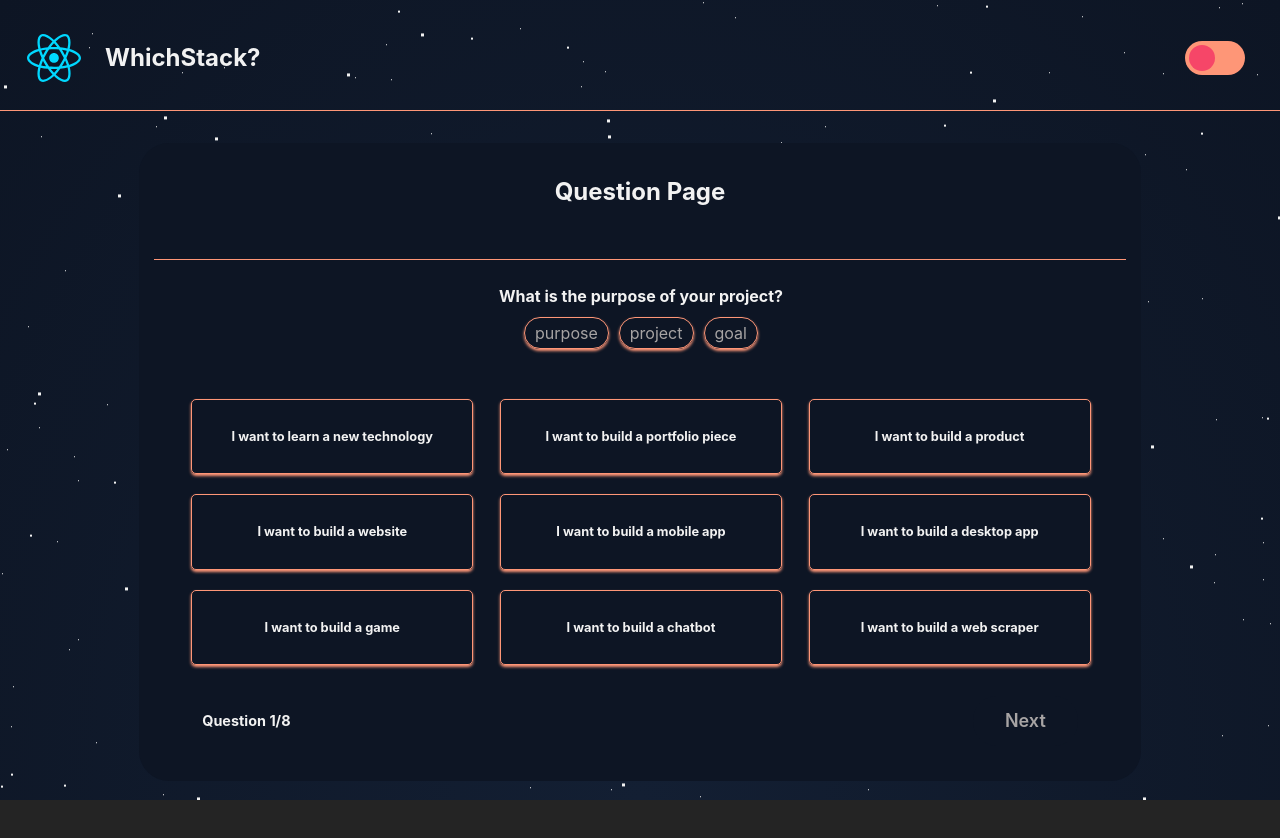
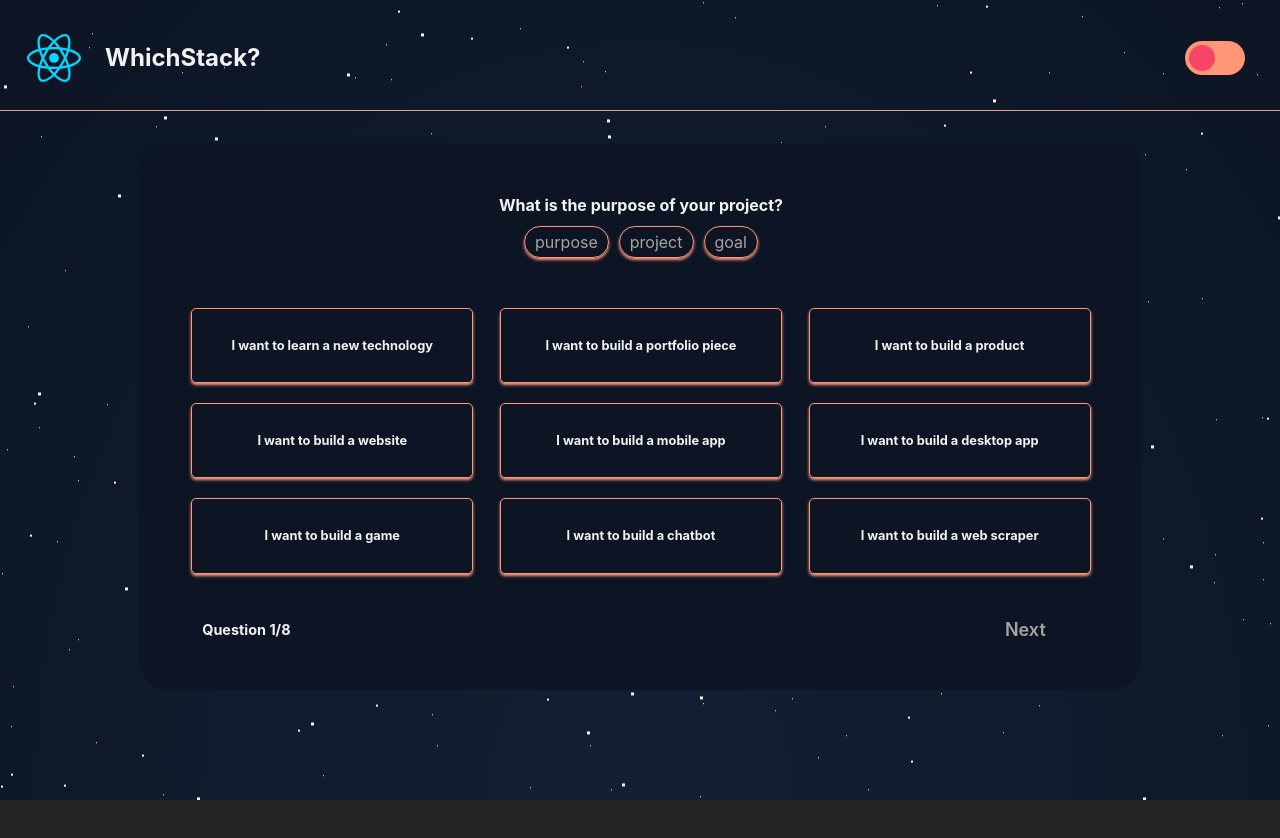
Before and after one commit to David06A/WhichStack, a React (Vite) app in the folder Front-End/: page / in a window 1280 px wide. Both pictures are taken after a click on the button "Get Started". Shown: the top 838 px of the page. Built offline with nearby package versions, Linux system fonts and the light colour scheme.

Commit message:
Fix: Question page height

```diff
--- a/Front-End/src/pages/home-page/HomePage.tsx
+++ b/Front-End/src/pages/home-page/HomePage.tsx
@@ -8,16 +8,9 @@ type HomePageProps = {
 
 export const HomePage = ({ nextPage }: HomePageProps) => {
     const [stacks, setStacks] = useState<Stack[]>(PopularStacks);
-    const [screenWidth, setScreenWidth] = useState<number>(window.innerWidth);
     const [screenHeight, setScreenHeight] = useState<number>(
         window.innerHeight
     );
-    useEffect(() => {
-        const handleResize = () => setScreenWidth(window.innerWidth);
-        window.addEventListener("resize", handleResize);
-        // if (screenWidth < 600) setStacks(PopularStacks.slice(0, 2));
-        return () => window.removeEventListener("resize", handleResize);
-    }, []);
 
     return (
         <div className="container">
@@ -28,7 +21,7 @@ export const HomePage = ({ nextPage }: HomePageProps) => {
             <h3>Popular Tech Stacks</h3>
             <div
                 className="stack-container"
-                style={{ maxHeight: screenHeight / 2 }}>
+                style={{ maxHeight: screenHeight / 2.5 }}>
                 {stacks.map((stack) => (
                     <TechStackCard stack={stack} />
                 ))}
--- a/Front-End/src/pages/questions-page/QuestionPage.css
+++ b/Front-End/src/pages/questions-page/QuestionPage.css
@@ -11,6 +11,7 @@
     margin: 0 auto;
     padding: 1px;
     width: 100%;
+    overflow-y: scroll;
 }
 
 .tags {
--- a/Front-End/src/pages/questions-page/QuestionPage.tsx
+++ b/Front-End/src/pages/questions-page/QuestionPage.tsx
@@ -23,6 +23,9 @@ const QuestionPage = ({ nextPage }: any) => {
     const [questions, setQuestions] = useState<Question[]>(
         ProjectCreationQuestions
     );
+    const [screenHeight, setScreenHeight] = useState<number>(
+        window.innerHeight
+    );
 
     const savedAnswers = [];
     const [currentQuestion, setCurrentQuestion] = useState<number>(0);
@@ -46,10 +49,9 @@ const QuestionPage = ({ nextPage }: any) => {
 
     return (
         <div className="container">
-            <h1>Question Page</h1>
-            <br />
-            <hr />
-            <div className="question-container">
+            <div
+                className="question-container"
+                style={{ maxHeight: screenHeight / 1.5 }}>
                 <QuestionCard
                     question={questionRef}
                     onAnswerClick={handleAnswerClick}
```
